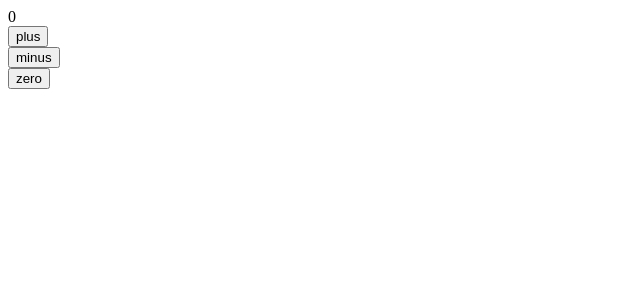
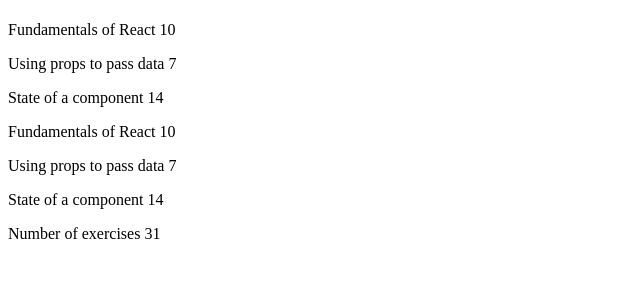
Before and after one commit to Samuelauweb/fullstackopen_Part2_Notes, a React (Create React App) app: page / in a window 1280 px wide. Shown: the top 300 px of the page, without its empty margins (0-640 px from the left). Built offline with nearby package versions, Linux system fonts and the light colour scheme.

Commit message:
Ex2.1: Using array-map & key-attribute

```diff
--- a/src/App.js
+++ b/src/App.js
@@ -1,30 +1,86 @@
-import React, { useState } from 'react'
+import React from 'react'
 
-const Display = ({ counter }) => <div>{counter}</div>
-
-const Button = ({ onClick, text }) => <button onClick={onClick}>{text}</button>
-
-const App = () => {
-  const [counter, setCounter] = useState(0)
-
-  const increaseByOne = () => setCounter(counter + 1)
-  const decreaseByOne = () => setCounter(counter - 1)
-  const setToZero = () => setCounter(0)
-
-  // const handleClick = () => {
-  //   console.log('clicked')
-  // }
-
+const Course = ({ course }) => {
   return (
     <div>
-      <Display counter={counter} />
-      <Button onClick={increaseByOne} text='plus' />
-      <br />
-      <Button onClick={decreaseByOne} text='minus' />
-      <br />
-      <Button onClick={setToZero} text='zero' />
+      <Header course={course.name} />
+      <Content parts={course.parts} />
+      <Total parts={course.parts} />
     </div>
   )
 }
 
+const Header = ({course}) => {
+  // console.log(`Header: ${JSON.stringify(props)}`)
+  return <h1>{course.course}</h1>
+}
+
+const Content = (props) => {
+  // console.log(`Content: ${JSON.stringify(props)}`)
+  // console.log(props.parts)
+  return (
+    <div>
+      {props.parts.map((part) => {
+        return (
+          <Part
+            name={part.name}
+            exercise={part.exercises}
+            key={part.id}
+          />
+        )
+      })}
+      <Part name={props.parts[0].name} exercise={props.parts[0].exercises} />
+      <Part name={props.parts[1].name} exercise={props.parts[1].exercises} />
+      <Part name={props.parts[2].name} exercise={props.parts[2].exercises} />
+    </div>
+  )
+}
+
+const Part = (props) => {
+  // console.log(`Part: ${JSON.stringify(props)}`)
+  // console.log(props.name);
+  return (
+    <p>
+      {props.name} {props.exercise}
+    </p>
+  )
+}
+
+const Total = (props) => {
+  // console.log(`Total: ${props}`)
+  return (
+    <p>
+      Number of exercises{' '}
+      {props.parts[0].exercises +
+        props.parts[1].exercises +
+        props.parts[2].exercises}
+    </p>
+  )
+}
+const App = () => {
+  const course = {
+    id: 1,
+    name: 'Half Stack application development',
+    parts: [
+      {
+        name: 'Fundamentals of React',
+        exercises: 10,
+        id: 1,
+      },
+      {
+        name: 'Using props to pass data',
+        exercises: 7,
+        id: 2,
+      },
+      {
+        name: 'State of a component',
+        exercises: 14,
+        id: 3,
+      },
+    ],
+  }
+
+  return <Course course={course}/>
+}
+
 export default App
--- a/src/index.js
+++ b/src/index.js
@@ -1,4 +1,28 @@
 import ReactDOM from 'react-dom'
-import App from './App'
+import App from './App.js'
 
-ReactDOM.render(<App />, document.getElementById('root'))
+const notes = [
+  {
+    id: 1,
+    content: 'HTML is easy',
+    date: '2019-05-30T17:30:31.098Z',
+    important: true,
+  },
+  {
+    id: 2,
+    content: 'Browser can execute only JavaScript',
+    date: '2019-05-30T18:39:34.091Z',
+    important: false,
+  },
+  {
+    id: 3,
+    content: 'GET and POST are the most important methods of HTTP protocol',
+    date: '2019-05-30T19:20:14.298Z',
+    important: true,
+  },
+]
+
+// const result = notes.map((note) => note.content)
+// console.log(result)
+
+ReactDOM.render(<App notes={notes}/>, document.getElementById('root'))
```
Also changed, not shown: src/App_.js (deleted, +0 -68 lines), src/App_Part1.js (added, +30 -0 lines), src/App_Part2.js (added, +23 -0 lines), src/components/Note.js (added, +7 -0 lines).
